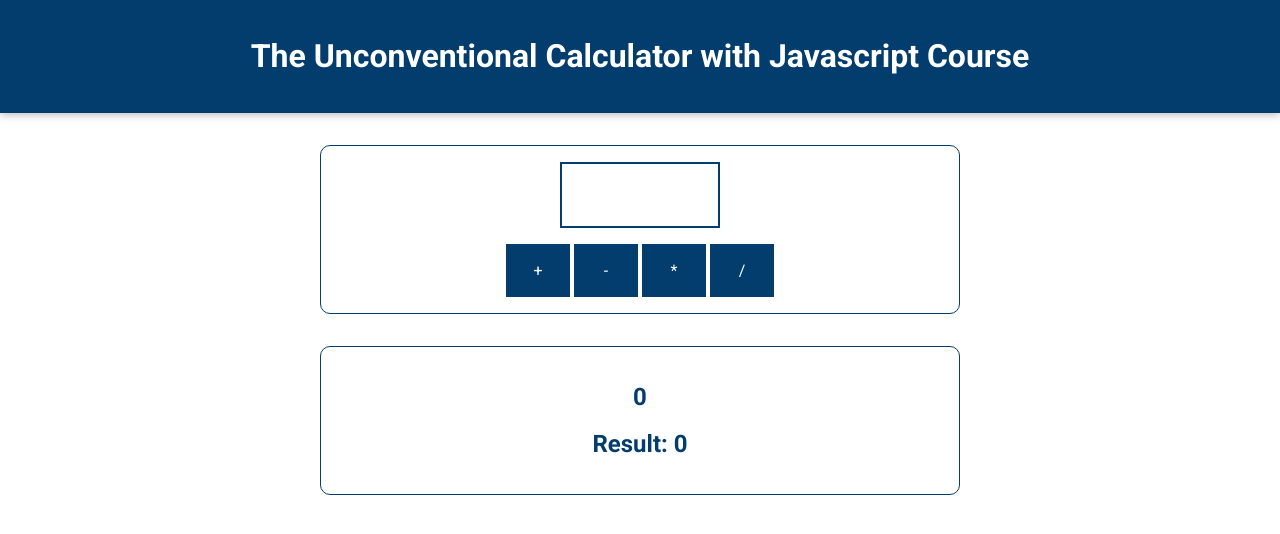
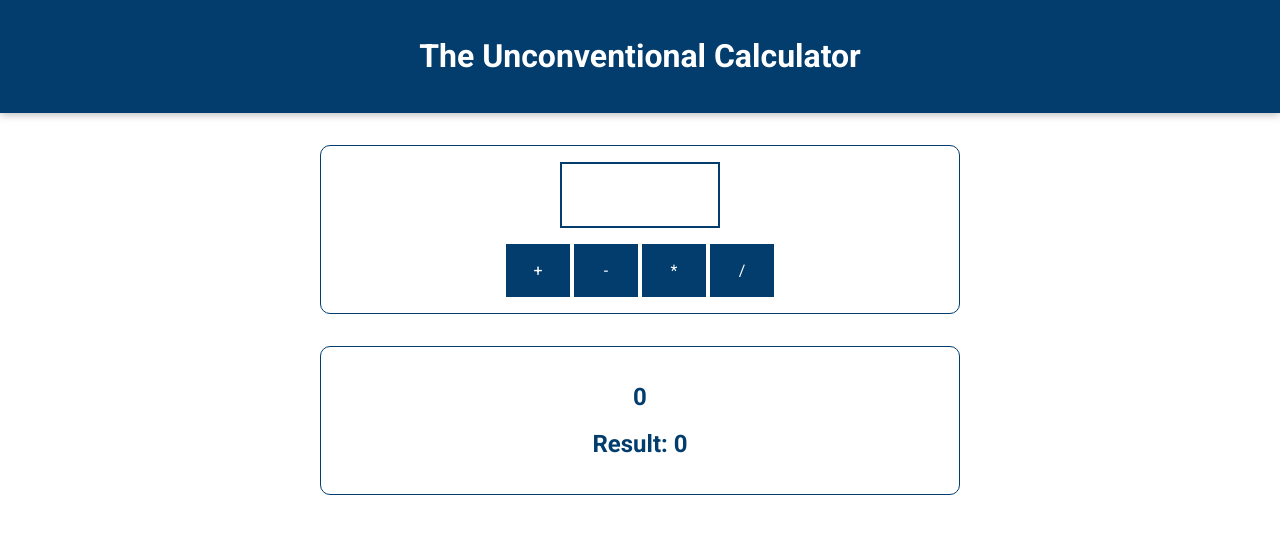
Before and after one commit to mohamedessamelnaggar/javascriptCourse, a plain HTML site: page index.html in a window 1280 px wide. Drawn offline with Linux system fonts and the light colour scheme.

Commit message:
Second change to index.html

```diff
--- a/index.html
+++ b/index.html
@@ -13,7 +13,7 @@
   </head>
   <body>
     <header>
-      <h1>The Unconventional Calculator with Javascript Course</h1>
+      <h1>The Unconventional Calculator</h1>
     </header>
 
     <section id="calculator">
```
